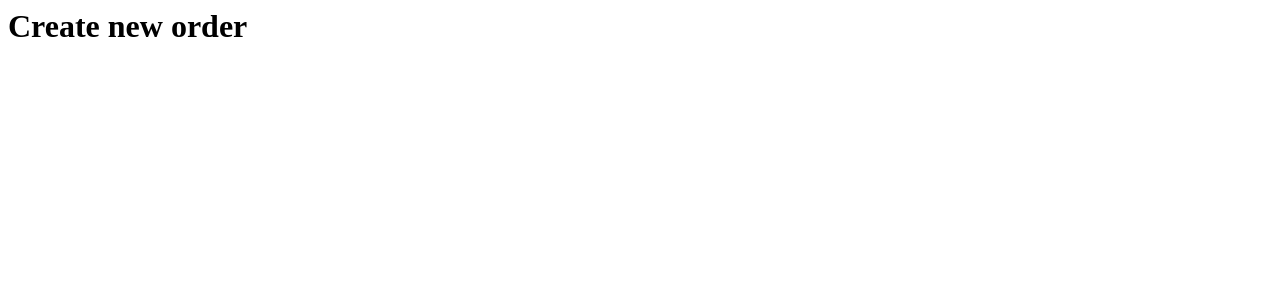
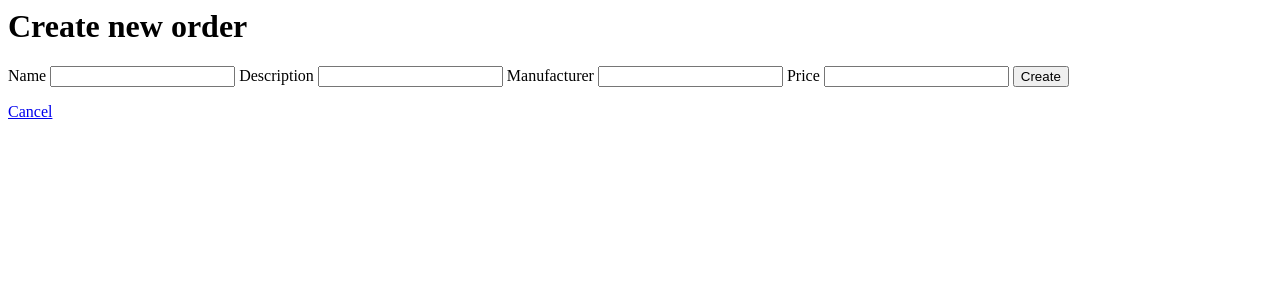
Before and after one commit to egor-sorokin/customers-and-orders, a Flask app: page /customer/1/orders/new in a window 1280 px wide. Shown: the top 300 px of the page. Run offline with Flask 2, Linux system fonts and the light colour scheme.

Commit message:
Add inner templates structure

```diff
--- a/vagrant/customers-orders/templates/customers/index.html
+++ b/vagrant/customers-orders/templates/customers/index.html
@@ -3,4 +3,8 @@
 {% block content %}
 <h1>All customers</h1>
 
+<ul>
+    <li></li>
+</ul>
+
 {% endblock %}}
--- a/vagrant/customers-orders/templates/orders/create.html
+++ b/vagrant/customers-orders/templates/orders/create.html
@@ -3,4 +3,23 @@
 {% block content %}
 <h1>Create new order</h1>
 
+<form action="#" method="post">
+    <label for="name">Name
+        <input type="text" id="name"  placeholder="">
+    </label>
+    <label for="description">Description
+        <input type="text" id="description"  placeholder="">
+    </label>
+    <label for="manufacturer">Manufacturer
+        <input type="text" id="manufacturer"  placeholder="">
+    </label>
+    <label for="price">Price
+        <input type="text" id="price"  placeholder="">
+    </label>
+
+    <button type="submit">Create</button>
+</form>
+
+<a href="#">Cancel</a>
+
 {% endblock %}}
--- a/vagrant/customers-orders/templates/orders/delete.html
+++ b/vagrant/customers-orders/templates/orders/delete.html
@@ -3,4 +3,10 @@
 {% block content %}
 <h1>Delete the order</h1>
 
+<form action="#" method="post">
+    <button type="submit">Delete</button>
+</form>
+
+<a href="#">Cancel</a>
+
 {% endblock %}}
--- a/vagrant/customers-orders/templates/orders/index.html
+++ b/vagrant/customers-orders/templates/orders/index.html
@@ -3,4 +3,8 @@
 {% block content %}
 <h1>All orders</h1>
 
+<ul>
+    <li></li>
+</ul>
+
 {% endblock %}}
```
Also changed, not shown: vagrant/customers-orders/templates/customers/create.html (+10 -0 lines), vagrant/customers-orders/templates/customers/delete.html (+7 -1 lines), vagrant/customers-orders/templates/customers/edit.html (+11 -1 lines), vagrant/customers-orders/templates/orders/edit.html (+19 -0 lines).
